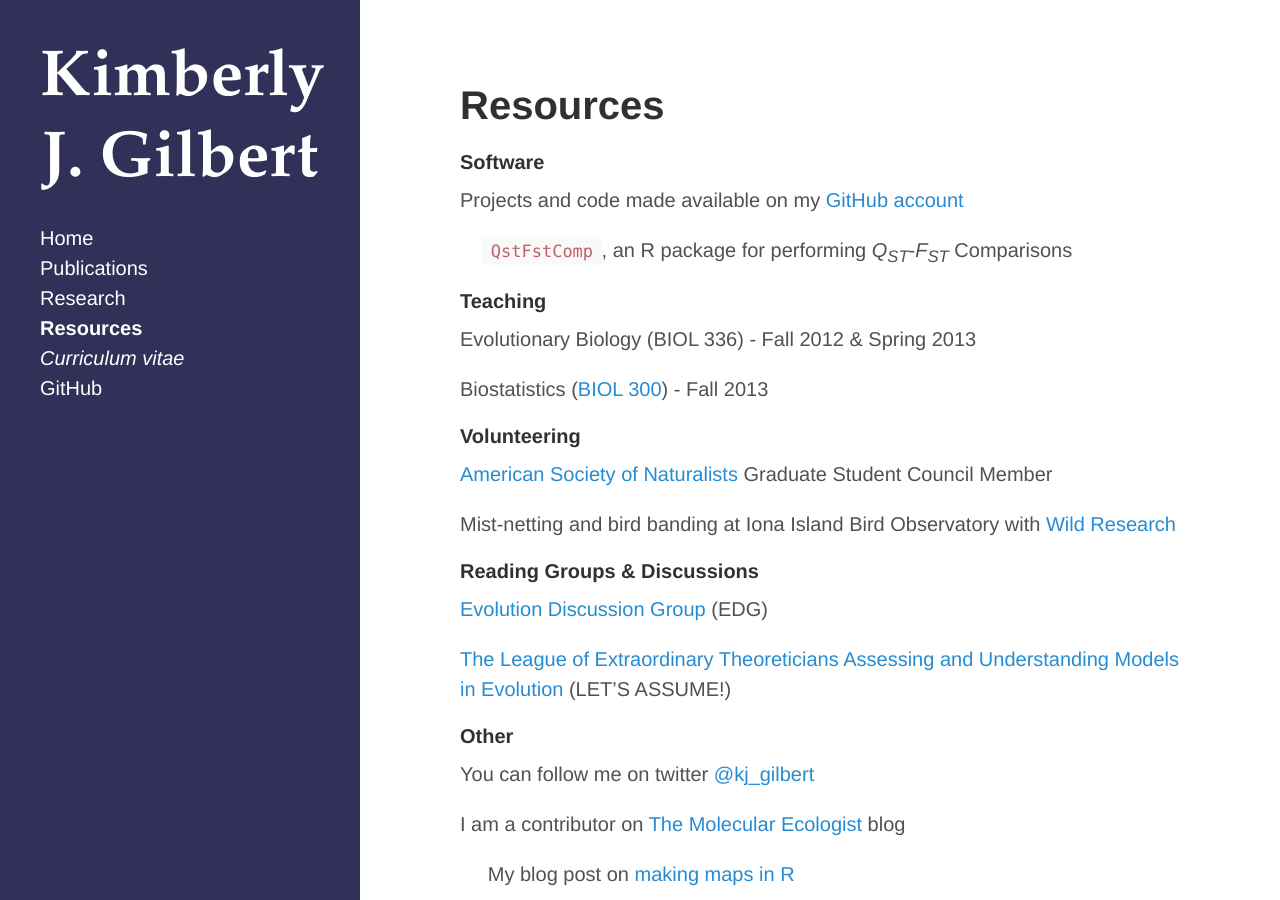
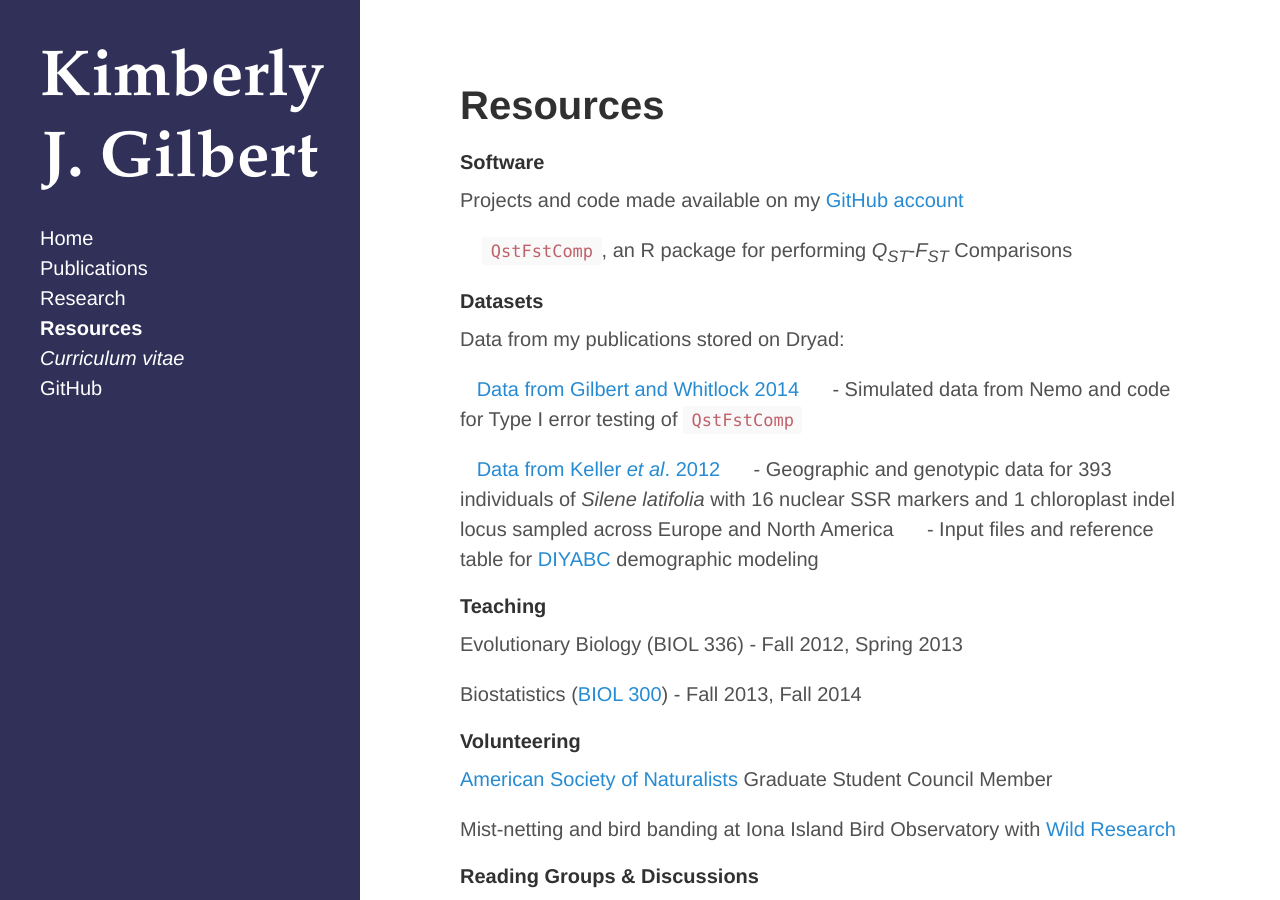
Before and after one commit to kjgilbert/kjgilbert.github.io, a Jekyll site: the page built from resources.md, in a window 1280 px wide and 900 px high. Built offline with Jekyll 4.4.1, drawn with Linux system fonts in a browser that asks for light colours; Markdown is read by kramdown in place of the engine named in the settings.

Commit message:
add Dryad datasets to resources

```diff
--- a/resources.md
+++ b/resources.md
@@ -11,11 +11,22 @@ Projects and code made available on my [GitHub account](https://github.com/kjgil
 &nbsp;&nbsp;&nbsp; [`QstFstComp`](https://github.com/kjgilbert/QstFstComp), an R package for performing *Q<sub>ST</sub>*-*F<sub>ST</sub>* Comparisons
 
 
+#### Datasets
+
+Data from my publications stored on Dryad:
+
+&nbsp;&nbsp; [Data from Gilbert and Whitlock 2014]()
+&nbsp;&nbsp;&nbsp;&nbsp; - Simulated data from Nemo and code for Type I error testing of `QstFstComp`
+
+&nbsp;&nbsp; [Data from Keller *et al*. 2012](http://datadryad.org/resource/doi:10.5061/dryad.9r2h3)
+&nbsp;&nbsp;&nbsp;&nbsp; - Geographic and genotypic data for 393 individuals of *Silene latifolia* with 16 nuclear SSR markers and 1 chloroplast indel locus sampled across Europe and North America
+&nbsp;&nbsp;&nbsp;&nbsp; - Input files and reference table for [DIYABC](http://www1.montpellier.inra.fr/CBGP/diyabc/) demographic modeling
+
 #### Teaching
 
-Evolutionary Biology (BIOL 336) - Fall 2012 & Spring 2013
+Evolutionary Biology (BIOL 336) - Fall 2012, Spring 2013
 
-Biostatistics ([BIOL 300](http://www.zoology.ubc.ca/~whitlock/bio300/)) - Fall 2013
+Biostatistics ([BIOL 300](http://www.zoology.ubc.ca/~whitlock/bio300/)) - Fall 2013, Fall 2014
 
 
 #### Volunteering
```
